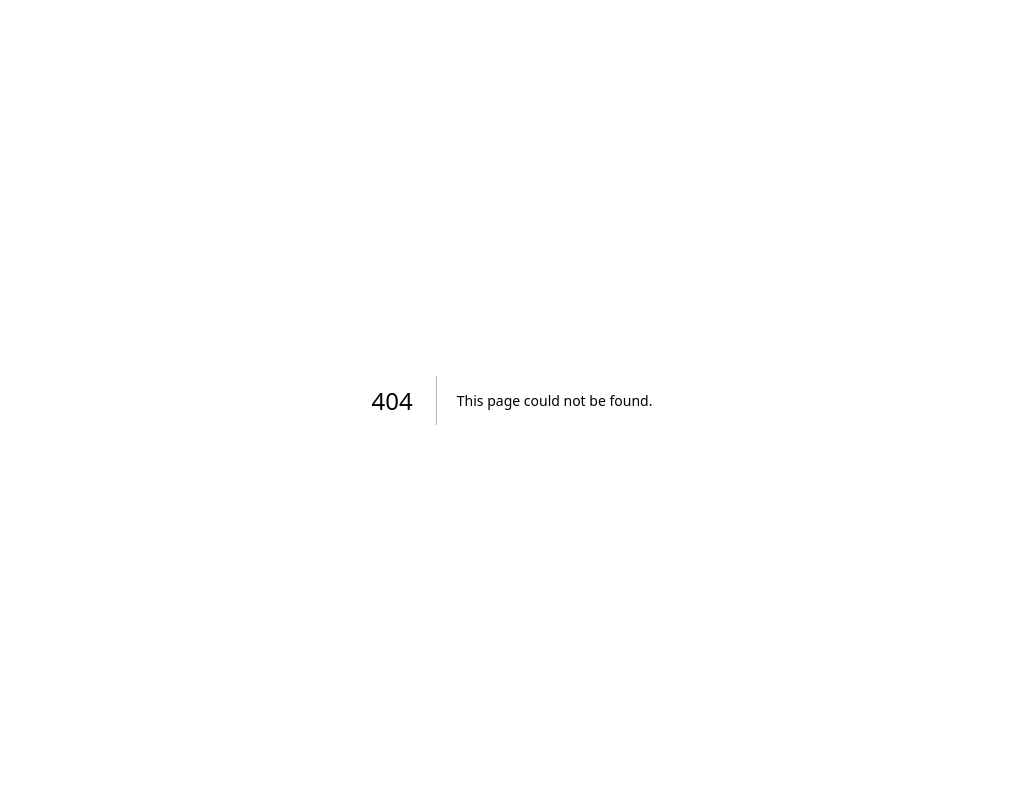
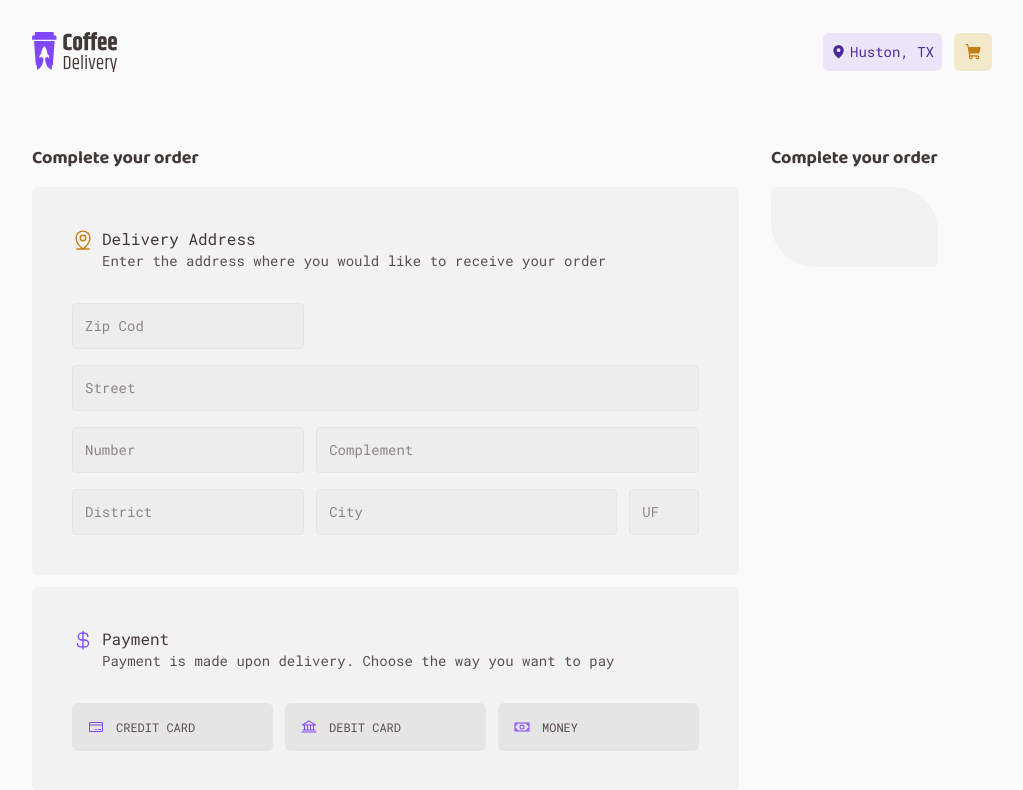
Before and after one commit to JhonatanGAlves/coffee-delivery, a Next.js app: page /shopping-cart in a window 1280 px wide. Before the commit this address had no page. Shown: the top 790 px of the page, without its empty margins (128-1151 px from the left). Built offline with nearby package versions, Linux system fonts and the light colour scheme.

Commit message:
feat: 🧑🏻‍💻 Initializing Cart page construction

```diff
--- a/src/app/globals.css
+++ b/src/app/globals.css
@@ -51,6 +51,7 @@
 } */
 
 body {
+  font-family: var(--font-roboto-mono);
   color: var(--base-text);
   background: var(--background);
 }
--- a/src/app/layout.tsx
+++ b/src/app/layout.tsx
@@ -1,6 +1,8 @@
 import type { Metadata } from "next";
 import { Baloo_2, Roboto_Mono } from "next/font/google";
 import "./globals.css";
+import Header from "@/components/header/Header";
+import { CoffeeDeliveryProvider } from "@/context/CoffeeDeliveryContext";
 
 const balooTwo = Baloo_2({
   subsets: ["latin"],
@@ -28,7 +30,10 @@ export default function RootLayout({
   return (
     <html lang="en">
       <body className={`${balooTwo.variable} ${robotoMono.variable}`}>
-        {children}
+        <CoffeeDeliveryProvider>
+          <Header />
+          {children}
+        </CoffeeDeliveryProvider>
       </body>
     </html>
   );
--- a/src/app/page.tsx
+++ b/src/app/page.tsx
@@ -1,14 +1,9 @@
-import { CoffeeDeliveryProvider } from "@/context/CoffeeDeliveryContext";
-import Header from "../components/header/Header";
 import Main from "../components/main/Main";
 
 export default function Home() {
   return (
-    <CoffeeDeliveryProvider>
-      <div className="bg-[var('--background')]">
-        <Header />
-        <Main />
-      </div>
-    </CoffeeDeliveryProvider>
+    <div className="bg-[var('--background')]">
+      <Main />
+    </div>
   );
 }
--- /dev/null
+++ b/src/app/shopping-cart/page.tsx
@@ -0,0 +1,137 @@
+"use client";
+import CoffeeCartCard from "@/components/main/coffee-card/CoffeeCartCard";
+import { CoffeeDeliveryContext } from "@/context/CoffeeDeliveryContext";
+import {
+  Bank,
+  CreditCard,
+  CurrencyDollar,
+  MapPinLine,
+  Money,
+} from "@phosphor-icons/react";
+import { useContext } from "react";
+
+export default function ShoppingCartPage() {
+  const { cart } = useContext(CoffeeDeliveryContext);
+
+  return (
+    <div className="bg-[var('--background')] flex gap-8 px-40 pt-10 pb-[15rem]">
+      <div className="flex flex-col">
+        <span className="mb-[0.9375rem] text-[var(--base-subtitle)] font-sans font-bold text-lg">
+          Complete your order
+        </span>
+
+        <div className="flex flex-col gap-8 p-10 bg-[var(--base-card)] rounded-md mb-3">
+          <div className="flex gap-2">
+            <MapPinLine
+              className="mt-[2px]"
+              size={22}
+              color="var(--yellow-dark)"
+            />
+            <div className="flex flex-col">
+              <span className="text-[var(--base-subtitle)] font-normal text-base">
+                Delivery Address
+              </span>
+              <p className="font-normal text-sm">
+                Enter the address where you would like to receive your order
+              </p>
+            </div>
+          </div>
+
+          <form className="flex flex-col gap-4">
+            <input
+              type="text"
+              placeholder="Zip Cod"
+              className="w-[37.037%] outline-none p-3 font-normal text-sm bg-[var(--base-input)] border border-solid border-[var(--base-button)] focus:border-[var(--yellow-dark)] placeholder:text-[var(--base-label)] rounded transition-all"
+            />
+            <input
+              type="text"
+              placeholder="Street"
+              className="outline-none p-3 font-normal text-sm bg-[var(--base-input)] border border-solid border-[var(--base-button)] focus:border-[var(--yellow-dark)] placeholder:text-[var(--base-label)] rounded transition-all"
+            />
+            <div className="flex gap-3 w-full">
+              <input
+                type="text"
+                placeholder="Number"
+                className="w-[37.037%] outline-none p-3 font-normal text-sm bg-[var(--base-input)] border border-solid border-[var(--base-button)] focus:border-[var(--yellow-dark)] placeholder:text-[var(--base-label)] rounded transition-all"
+              />
+              <input
+                type="text"
+                placeholder="Complement"
+                className="flex-1 outline-none p-3 font-normal text-sm bg-[var(--base-input)] border border-solid border-[var(--base-button)] focus:border-[var(--yellow-dark)] placeholder:text-[var(--base-label)] rounded transition-all"
+              />
+            </div>
+            <div className="flex gap-3 w-full">
+              <input
+                type="text"
+                placeholder="District"
+                className="w-[37.037%] outline-none p-3 font-normal text-sm bg-[var(--base-input)] border border-solid border-[var(--base-button)] focus:border-[var(--yellow-dark)] placeholder:text-[var(--base-label)] rounded transition-all"
+              />
+              <input
+                type="text"
+                placeholder="City"
+                className=" flex-1 outline-none p-3 font-normal text-sm bg-[var(--base-input)] border border-solid border-[var(--base-button)] focus:border-[var(--yellow-dark)] placeholder:text-[var(--base-label)] rounded transition-all"
+              />
+              <input
+                type="text"
+                placeholder="UF"
+                className="w-[11.11%] outline-none p-3 font-normal text-sm bg-[var(--base-input)] border border-solid border-[var(--base-button)] focus:border-[var(--yellow-dark)] placeholder:text-[var(--base-label)] rounded transition-all"
+              />
+            </div>
+          </form>
+        </div>
+
+        <div className="flex flex-col gap-8 p-10 bg-[var(--base-card)] rounded-md">
+          <div className="flex gap-2">
+            <CurrencyDollar
+              className="mt-[2px]"
+              size={22}
+              color="var(--purple)"
+            />
+            <div className="flex flex-col">
+              <span className="text-[var(--base-subtitle)] font-normal text-base">
+                Payment
+              </span>
+              <p className="font-normal text-sm">
+                Payment is made upon delivery. Choose the way you want to pay
+              </p>
+            </div>
+          </div>
+
+          <div className="flex gap-3">
+            <button className="flex p-4 gap-3 rounded-md bg-[var(--base-button)] hover:bg-[var(--base-hover)] w-1/3 font-normal text-xs transition-all">
+              <CreditCard size={16} color="var(--purple)" />
+              <span>CREDIT CARD</span>
+            </button>
+            <button className="flex p-4 gap-3 rounded-md bg-[var(--base-button)] hover:bg-[var(--base-hover)] w-1/3 font-normal text-xs transition-all">
+              <Bank size={16} color="var(--purple)" />
+              <span>DEBIT CARD</span>
+            </button>
+            <button className="flex p-4 gap-3 rounded-md bg-[var(--base-button)] hover:bg-[var(--base-hover)] w-1/3 font-normal text-xs transition-all">
+              <Money size={16} color="var(--purple)" />
+              <span>MONEY</span>
+            </button>
+          </div>
+        </div>
+      </div>
+
+      <div className="flex flex-col">
+        <span className="mb-[0.9375rem] text-[var(--base-subtitle)] font-sans font-bold text-lg">
+          Complete your order
+        </span>
+
+        <div className="flex flex-col gap-8 p-10 bg-[var(--base-card)] rounded-tl-md rounded-tr-[2.75rem] rounded-br-md rounded-bl-[2.75rem]">
+          {cart.map((coffee) => (
+            <CoffeeCartCard
+              key={coffee.id}
+              id={coffee.id}
+              coffeeImage={coffee.coffeeImage}
+              coffeeName={coffee.coffeeName}
+              price={coffee.price}
+              amount={coffee.amount}
+            />
+          ))}
+        </div>
+      </div>
+    </div>
+  );
+}
--- /dev/null
+++ b/src/components/main/coffee-card/CoffeeCartCard.tsx
@@ -0,0 +1,56 @@
+import { useState } from "react";
+
+import Image from "next/image";
+
+import { Plus, Minus, Trash } from "@phosphor-icons/react";
+
+export default function CoffeeCartCard({
+  id,
+  coffeeImage,
+  coffeeName,
+  price,
+  amount,
+}: CoffeeTypes) {
+  const [amountToBuy, setAmountToBuy] = useState(amount ?? 1);
+
+  return (
+    <>
+      <div className="flex justify-between px-1 pt-2 pb-8 border-b border-solid border-b-[var(--base-button)]">
+        <div className="flex gap-5 mr-[3.125rem]">
+          <Image src={coffeeImage} alt="Coffee Image" width={64} height={64} />
+          <div className="flex flex-1 flex-col gap-2">
+            <span>{coffeeName}</span>
+            <div className="flex gap-2">
+              <div className="flex justify-between items-center w-[4.5rem] h-[2.375rem] rounded-md bg-[var(--base-button)]">
+                <button
+                  className="outline-none h-full flex justify-center items-center flex-1 text-[var(--purple)]"
+                  onClick={() => {
+                    amountToBuy > 1 && setAmountToBuy(amountToBuy - 1);
+                  }}
+                >
+                  <Minus size={10.94} color="var(--purple)" />
+                </button>
+                <span className="font-mono font-normal text-base text-[var(--base-title)]">
+                  {amountToBuy}
+                </span>
+                <button
+                  className="outline-none h-full flex justify-center items-center flex-1 text-[var(--purple)]"
+                  onClick={() => setAmountToBuy(amountToBuy + 1)}
+                >
+                  <Plus size={10.94} color="var(--purple)" />
+                </button>
+              </div>
+
+              <button className="flex p-2 gap-3 rounded-md bg-[var(--base-button)] hover:bg-[var(--base-hover)] font-normal text-xs transition-all">
+                <Trash size={16} color="var(--purple)" />
+                <span>DELETE</span>
+              </button>
+            </div>
+          </div>
+        </div>
+
+        <span className="font-bold text-base w-[3.75rem]">$ {price}</span>
+      </div>
+    </>
+  );
+}
--- a/src/types/types.d.ts
+++ b/src/types/types.d.ts
@@ -1,9 +1,9 @@
 type CoffeeTypes = {
   id: number;
   coffeeImage: string | import("../shared/lib/get-img-props").StaticImport;
-  compositions: string[];
+  compositions?: string[];
   coffeeName: string;
-  description: string;
+  description?: string;
   price: number;
   amount?: number;
 };
```
